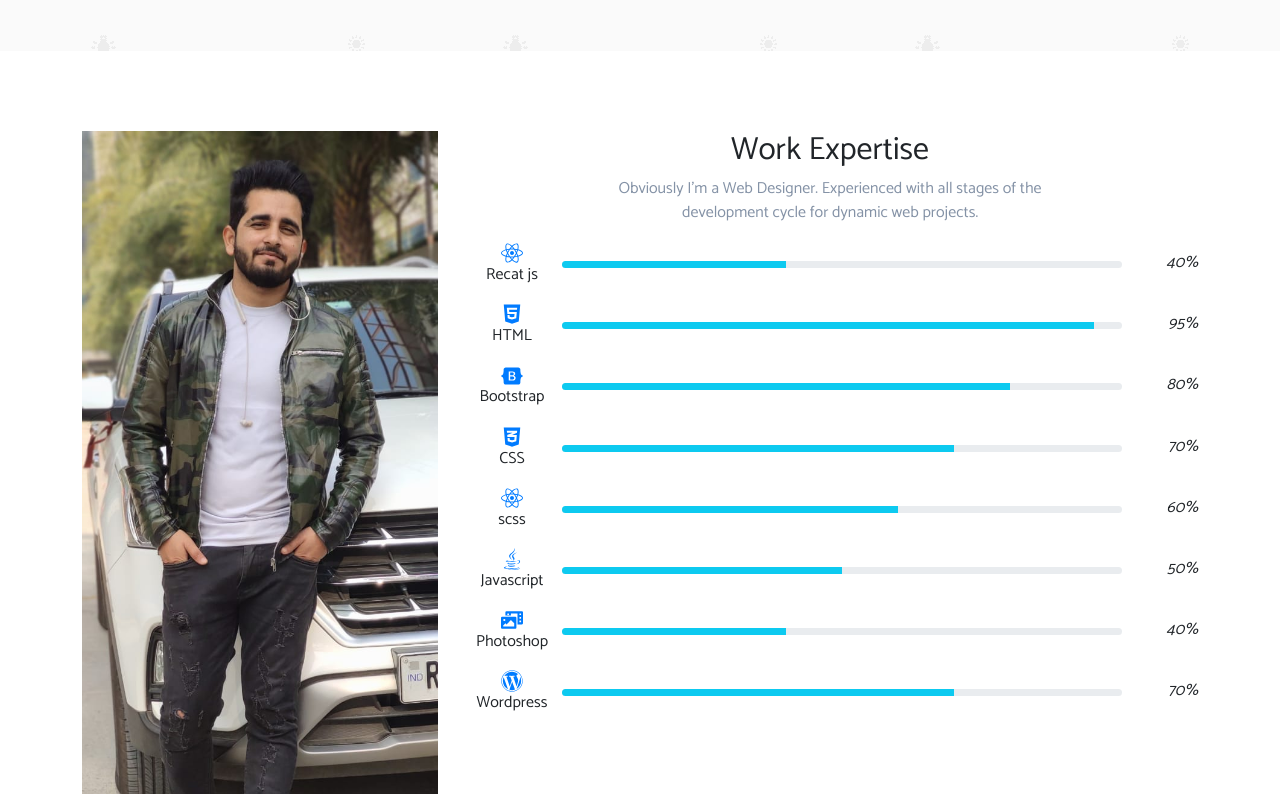
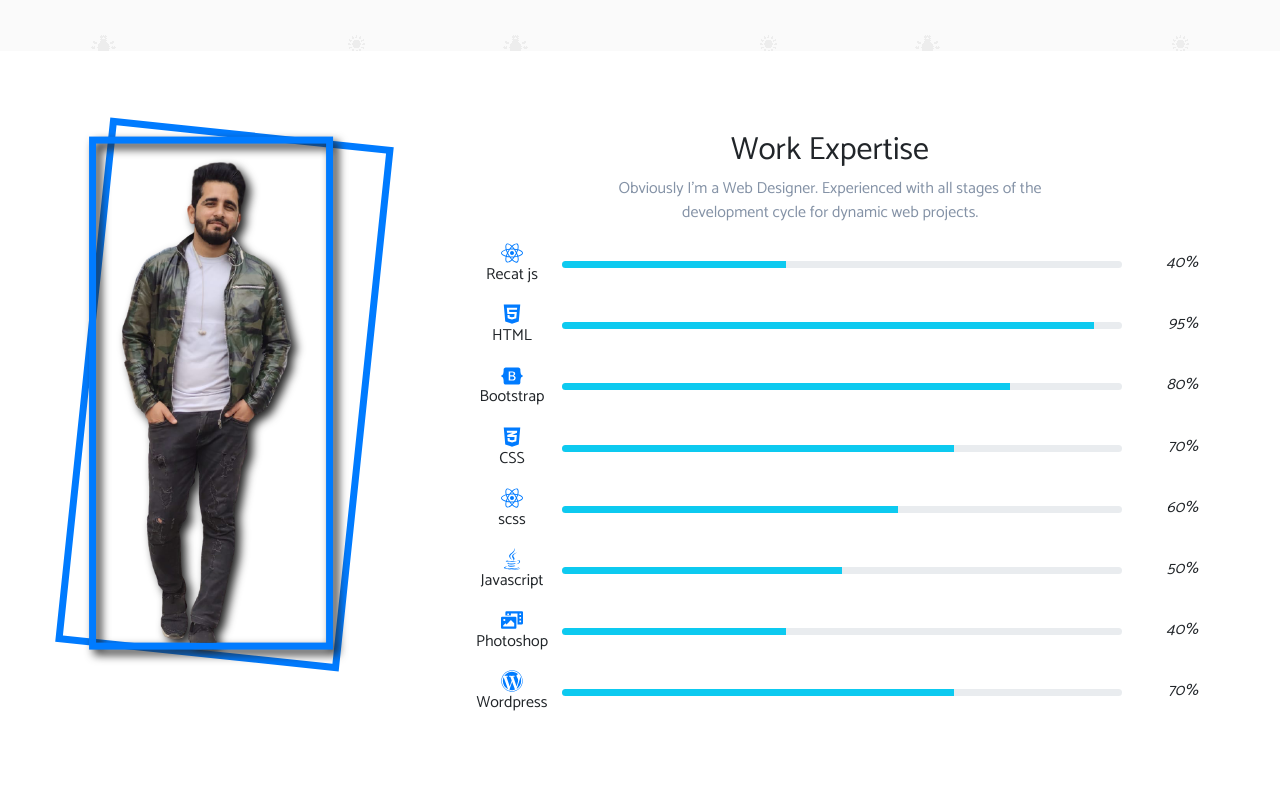
Before and after one commit to ajukhullar/Ajay_kumar, a React (Create React App) app: page / in a window 1280 px wide. Shown: the part 2926-3720 px from the top of the page. Built offline with nearby package versions, Linux system fonts and the light colour scheme.

Commit message:
expert page add and Validation

```diff
--- a/package.json
+++ b/package.json
@@ -15,6 +15,8 @@
     "gh-pages": "^3.2.3",
     "node-sass": "^6.0.1",
     "react": "^17.0.2",
+    "react-addons-css-transition-group": "^15.6.2",
+    "react-animation": "^1.2.2",
     "react-bootstrap": "^2.0.0-rc.0",
     "react-dom": "^17.0.2",
     "react-icon": "^1.0.0",
--- a/src/App.js
+++ b/src/App.js
@@ -13,6 +13,8 @@ import ContactUs  from '../src/componets/Contact';
 import Copyr  from '../src/componets/copyright';
 import ScrollButton from "../src/componets/scrolltop";
 import Workexpert from "../src/componets/work_expert";
+
+
 
 
 
--- a/src/App.scss
+++ b/src/App.scss
@@ -258,6 +258,32 @@ p.icon>svg{
 
 /*-------------------------------------Work expert -------------------*/
 
+.frame>img::before {
+  content: "";
+  position: absolute;
+  width: 380px;
+  border: 7px solid $primary-color;
+  height: 700px;
+  transform: rotate(
+3deg);
+}
+.frame {
+
+ width: 80%;
+
+  border: 7px solid $primary-color;
+
+  transform: rotate(
+6deg);
+
+}
+.frame>img {
+  width: 90%;
+  transform: rotate(
+-6deg);
+border: 7px solid $primary-color;
+filter: drop-shadow(5px 5px 5px #222)
+}
 .exp{
   display: flex;
   margin: 10px 0px;
--- a/src/componets/Contact.js
+++ b/src/componets/Contact.js
@@ -1,32 +1,39 @@
-import React, { useRef } from 'react';
+import React, { useRef, useState } from 'react';
 import emailjs from 'emailjs-com';
 import ReactDOM from 'react-dom';
 
+import { Form, Container, Row, Col, Button } from 'react-bootstrap';
 
-import { Form, Container, Row, Col, Button } from 'react-bootstrap';
 
 
 export const ContactUs = () => {
 
 
-
-
+  const [removeMessage, setRemoveMessage] = useState(false);
 
   const form = useRef();
-
-
   const sendEmail = (e) => {
     e.preventDefault();
 
+    // const handleClose = () => {this.setState({show:false})};
+    const removeMessage = () => {
+      console.log('testing 101');
+      // setRemoveMessage(true);
+      document.querySelector('#sandy').style.display = "none"
+    }
 
     emailjs.sendForm('service_35jh8u9', 'template_9o7i49y', e.target, 'user_vhEwCVTpYsX39p3yoNSFj')
       .then((result) => {
         return (
-            ReactDOM.render(    <div className="alert alert-success alert-dismissible d-flex align-items-center fade show">
-            <i className="bi-check-circle-fill"></i>
-          <strong className="mx-2">Success!</strong> Your message has been sent successfully.
-          <button type="button" className="btn-close" data-bs-dismiss="alert"></button>
-      </div>, document.getElementById('sandy'))
+            ReactDOM.render(
+
+            <div
+            className="alert alert-success alert-dismissible d-flex align-items-center fade show">
+              <i className="bi-check-circle-fill"></i>
+              <strong className="mx-2">Success!</strong> Your message has been sent successfully.
+              <button type="button" onClick={removeMessage} className="btn-close"  data-bs-dismiss="alert"></button>
+            </div>,
+            document.getElementById('sandy'))
         )
         //   console.log(result.text);
       }, (error) => {
@@ -41,27 +48,30 @@ export const ContactUs = () => {
               <Col lg={8} className="text-center">
                   <Form ref={form} onSubmit={sendEmail}>
                   <Form.Group className="mb-4" >
-                    <Form.Control type="name" name="name" placeholder="Enter Your Name" className="input_f" />
+                    <Form.Control type="name" name="name"  required  placeholder="Enter Your Name" className="input_f"
+
+
+                    />
                     </Form.Group>
                     <Form.Group className="mb-4" >
-                    <Form.Control type="email" name="email" placeholder="Enter Your Email" className="input_f"/>
+                    <Form.Control type="email" name="email" required placeholder="Enter Your Email" className="input_f"/>
                     </Form.Group>
                     <Form.Group className="mb-4" >
-                    <Form.Control type="number" name="number" placeholder="Enter Phone Number"  className="input_f"/>
+                    <Form.Control type="number" name="number" required placeholder="Enter Phone Number"  className="input_f"/>
                     </Form.Group>
                     <Form.Group className="mb-4" >
-                    <Form.Control type="Subject" name="Subject" placeholder="Enter Subject" className="input_f"/>
+                    <Form.Control type="Subject" name="Subject" required placeholder="Enter Subject" className="input_f"/>
                     </Form.Group>
                     <Form.Group className="mb-4" >
-                    <Form.Control type="text" name="message" placeholder="Enter Message" className="input_f"/>
+                    <Form.Control type="text" name="message" required placeholder="Enter Message" className="input_f"/>
                     </Form.Group>
-                    <Button variant="primary" type="submit" value="Send">
+                    <Button variant="primary" type="submit"  value="Send">
     SUBMIT
   </Button>
 
 
                   </Form>
-                  <p id="sandy"></p>
+                  <p id="sandy" ></p>
 
               </Col>
           </Row>
--- a/src/componets/work_expert.js
+++ b/src/componets/work_expert.js
@@ -1,6 +1,6 @@
 import React from "react";
 import { Col, Container, Row, ProgressBar } from "react-bootstrap";
-import aju from "../componets/Images/aju.jpg"
+import aju from "../componets/Images/aju.png"
 import { FaReact } from "@react-icons/all-files/fa/FaReact";
 import { FaHtml5 } from "@react-icons/all-files/fa/FaHtml5";
 import { FaBootstrap } from "@react-icons/all-files/fa/FaBootstrap";
@@ -8,6 +8,11 @@ import { FaCss3Alt } from "@react-icons/all-files/fa/FaCss3Alt";
 import { FaJava } from "@react-icons/all-files/fa/FaJava";
 import { FaPhotoVideo } from "@react-icons/all-files/fa/FaPhotoVideo";
 import { FaWordpress } from "@react-icons/all-files/fa/FaWordpress";
+
+
+
+
+
 class Workexpert extends React.Component {
     render() {
         return (
@@ -16,11 +21,15 @@ class Workexpert extends React.Component {
 
                 <Row>
                 <Col lg={4} xs={12}>
+
+                    <Col className="frame">
                 <img
-      className="d-block w-100"
+      className="d-block w-70"
       src={aju}
       alt="Aju"
-    />
+   />
+    </Col>
+
                 </Col>
                 <Col lg={8} xs={12}>
                 <p className="h2 text-center">Work Expertise</p>
```
Also changed, not shown: src/componets/Images/aju.png (added), 1 other file (tests, documents, lock files or other folders).
